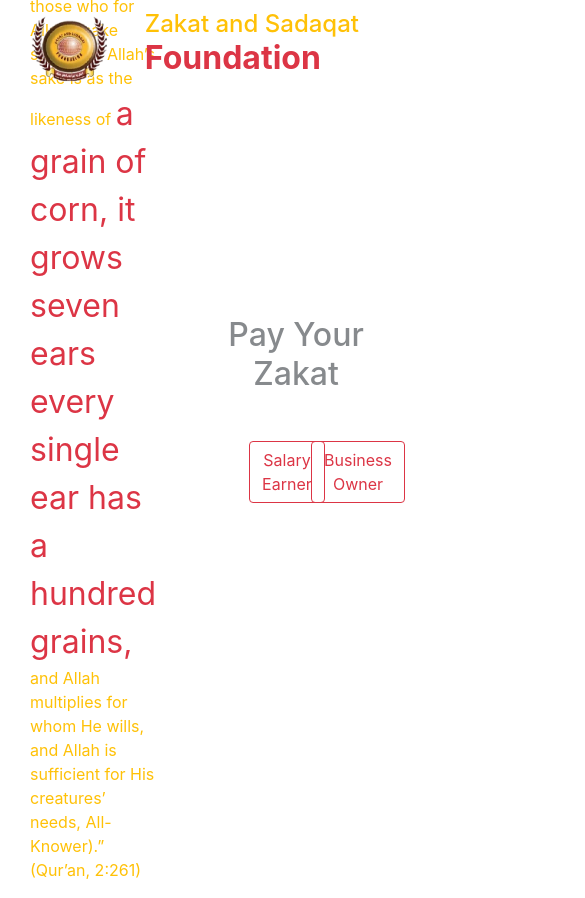
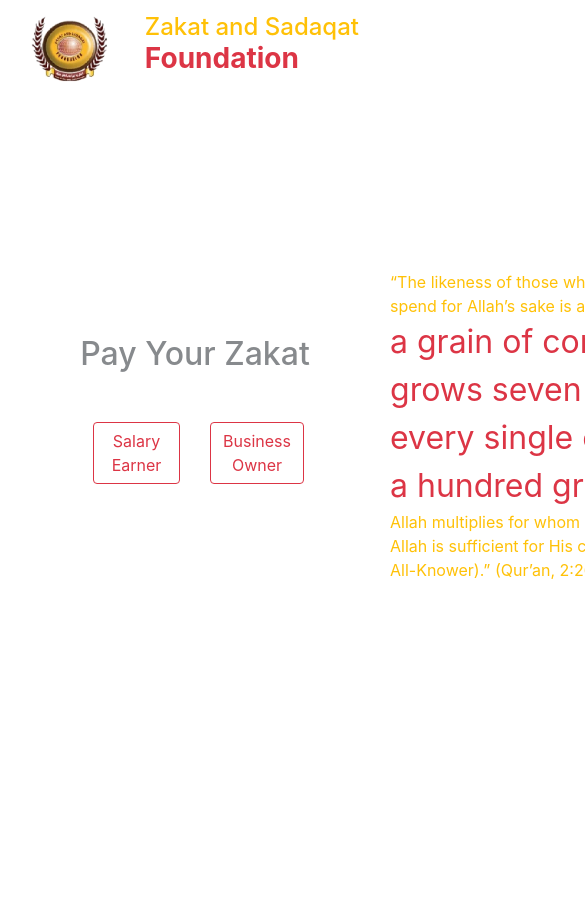
Before and after one commit to oshooo/Dfb-Riders, a plain HTML site: page index.html in a window 390 px wide. Shown: the top 898 px of the page, 585 px wide, since content can reach past the window. After the commit the page ends 844 px from the top, so only its background shows below. Drawn offline with nearby package versions, Linux system fonts and the light colour scheme; a web font is replaced by a local one.

Commit message:
Improve Mobile Compatibility of Home Page

```diff
--- a/index.html
+++ b/index.html
@@ -13,28 +13,19 @@
   </head>
   <body>
 
-    <nav class="navbar  sticky-top">
+    <nav class="navbar">
       <div class="container">
             <a class="navbar-brand" href="#">
                 <img src="media/logo.png" width="auto" height="70" alt="">
             </a>
             <a>
                 <h4 class="text-warning p-0 m-0">Zakat and Sadaqat</h4>
-                <h2 class="font-weight-bold text-danger">Foundation</h2>
+                <h3 class="font-weight-bold text-danger">Foundation</h3>
             </a>
         </div>
     </nav>
     <div class="main container d-flex align-items-center">
-          <div class="showcase container">
-            <p class="text-warning">“The likeness of those who
-            <span class="sake">for Allah’s sake</span>  spend for Allah’s sake is as the likeness of
-            <span class="grain text-danger">a grain of corn, it grows seven ears every single ear has a hundred grains,</span>
-              and Allah multiplies for whom He wills,
-              and Allah is sufficient for His creatures’ needs, All-Knower).”
-              (Qur’an, 2:261)</p>
-           </div>
-           <div class=" container text-center">
-
+          <div class=" container text-center col-12 col-md-6">
               <h2 class="text-center">Pay Your Zakat</h2>
               <div class="row m-5">
                   <div class="col-6">
@@ -45,7 +36,16 @@
                   </div>
               </div>
           </div>
+          <div class="showcase container col-12 col-md-6">
+                <p class="text-warning">“The likeness of those who
+                <span class="sake">for Allah’s sake</span>  spend for Allah’s sake is as the likeness of
+                <span class="grain text-danger">a grain of corn, it grows seven ears every single ear has a hundred grains,</span>
+                  and Allah multiplies for whom He wills,
+                  and Allah is sufficient for His creatures’ needs, All-Knower).”
+                  (Qur’an, 2:261)</p>
           </div>
+      </div>
+
 
     <!-- jQuery first, then Popper.js, then Bootstrap JS -->
     <script src="https://code.jquery.com/jquery-3.4.1.slim.min.js" integrity="sha384-J6qa4849blE2+poT4WnyKhv5vZF5SrPo0iEjwBvKU7imGFAV0wwj1yYfoRSJoZ+n" crossorigin="anonymous"></script>
```
Lines whose indentation alone changed are shown as unchanged.
